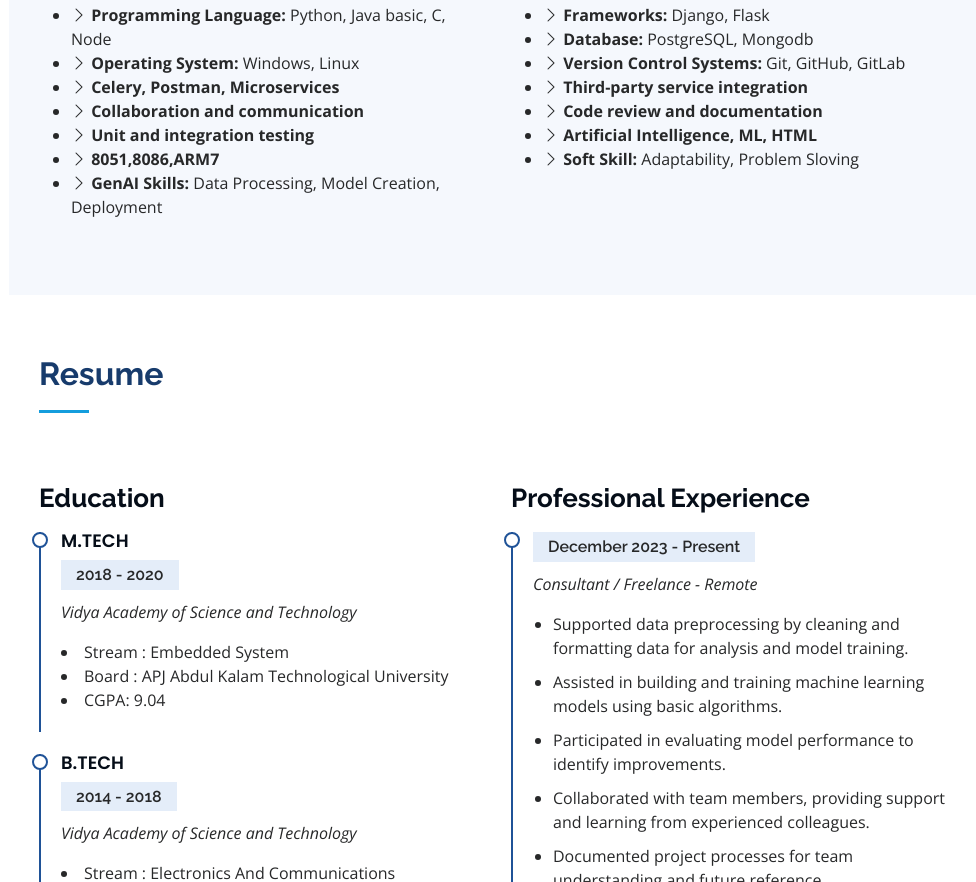
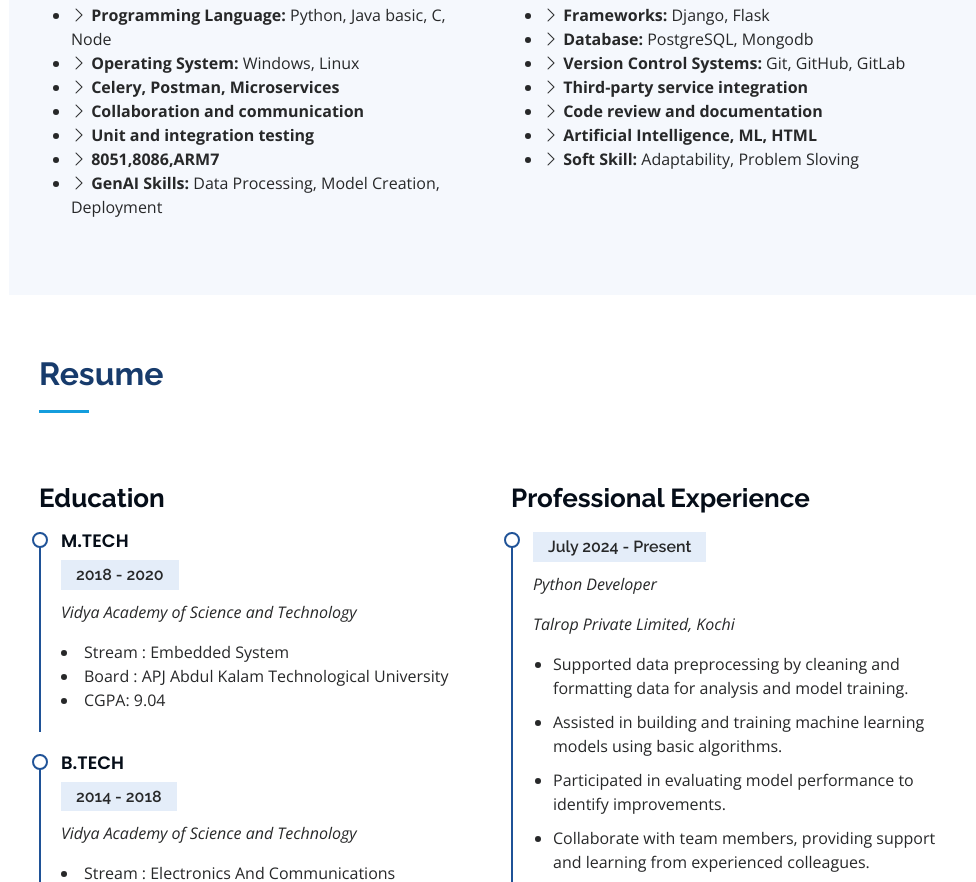
Before and after one commit to shilpacvenugopal/github.io, a plain HTML site: page index.html in a window 1280 px wide. Shown: the part 1918-2800 px from the top of the page, without its empty margins (291-1267 px from the left). Drawn offline with nearby package versions, Linux system fonts and the light colour scheme.

Commit message:
talrop experience

```diff
--- a/index.html
+++ b/index.html
@@ -299,10 +299,28 @@
           </div>
           <div class="col-lg-6" data-aos="fade-up" data-aos-delay="100">
             <h3 class="resume-title">Professional Experience</h3>
+            <div class="resume-item">
+              <h4></h4>
+              <h5>July 2024 - Present</h5>
+              <p><em>Python Developer </em></p>
+              <p><em>Talrop Private Limited, Kochi </em></p>
+
+              <ul>
+                <li>Supported data preprocessing by cleaning and formatting data for analysis and model training.</li>
+                <li> Assisted in building and training machine learning models using basic algorithms.</li>
+                <li>Participated in evaluating model performance to identify improvements.</li>
+                <li>Collaborate with team members, providing support and learning from experienced colleagues.</li>
+                <li>Documented project processes for team understanding and future reference.</li>
+                <li>Participated in evaluating model performance to identify improvements.</li>
+                <li>Collaborate on Artificial Intelligence projects</li>
+                <li>Assisted in building and training machine learning models using Scikit-Learn, TensorFlow</li>
+
+              </ul>
+            </div>
 
             <div class="resume-item">
               <h4></h4>
-              <h5>December 2023 - Present</h5>
+              <h5>December 2023 - June 2024</h5>
               <p><em>Consultant / Freelance - Remote</em></p>
               <ul>
                 <li>Supported data preprocessing by cleaning and formatting data for analysis and model training.</li>
```
